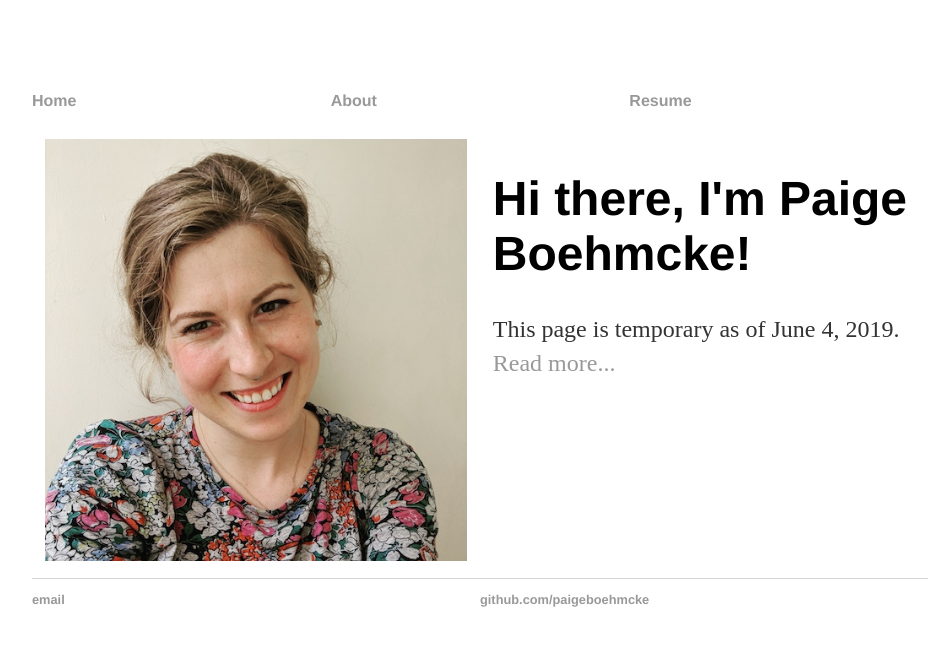
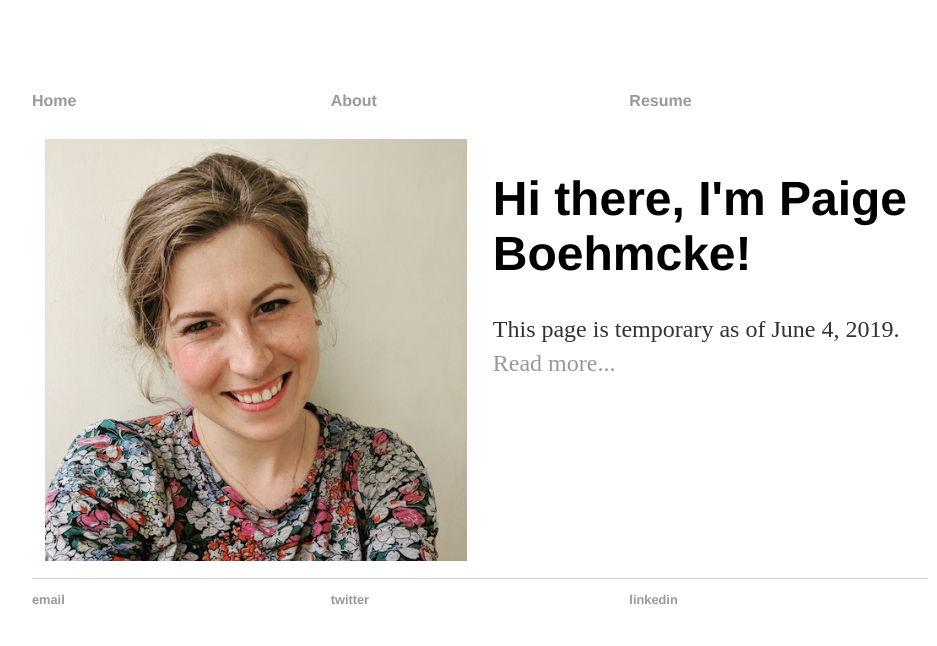
Before and after one commit to paigeboehmcke/paigeboehmcke.github.io, a Jekyll site: the page built from index.html, in a window 1280 px wide. Shown: the top 646 px of the page, without its empty margins (160-1097 px from the left). Built offline with Jekyll 4.4.1, drawn with Linux system fonts in a browser that asks for light colours.

Commit message:
Update default.html

```diff
--- a/_layouts/default.html
+++ b/_layouts/default.html
@@ -23,7 +23,8 @@
 			<footer>
 	    		<ul>
 	        		<li><a href="mailto:hello@paigeboehmcke.com">email</a></li>
-	        		<li><a href="https://github.com/paigeboehmcke">github.com/paigeboehmcke</a></li>
+				<li><a href="https://twitter.com/PaigeBoehmcke">twitter</a></li>
+	        		<li><a href="https://linkedin.com/paigeboehmcke">linkedin</a></li>
 				</ul>
 			</footer>
 		</body>
```
